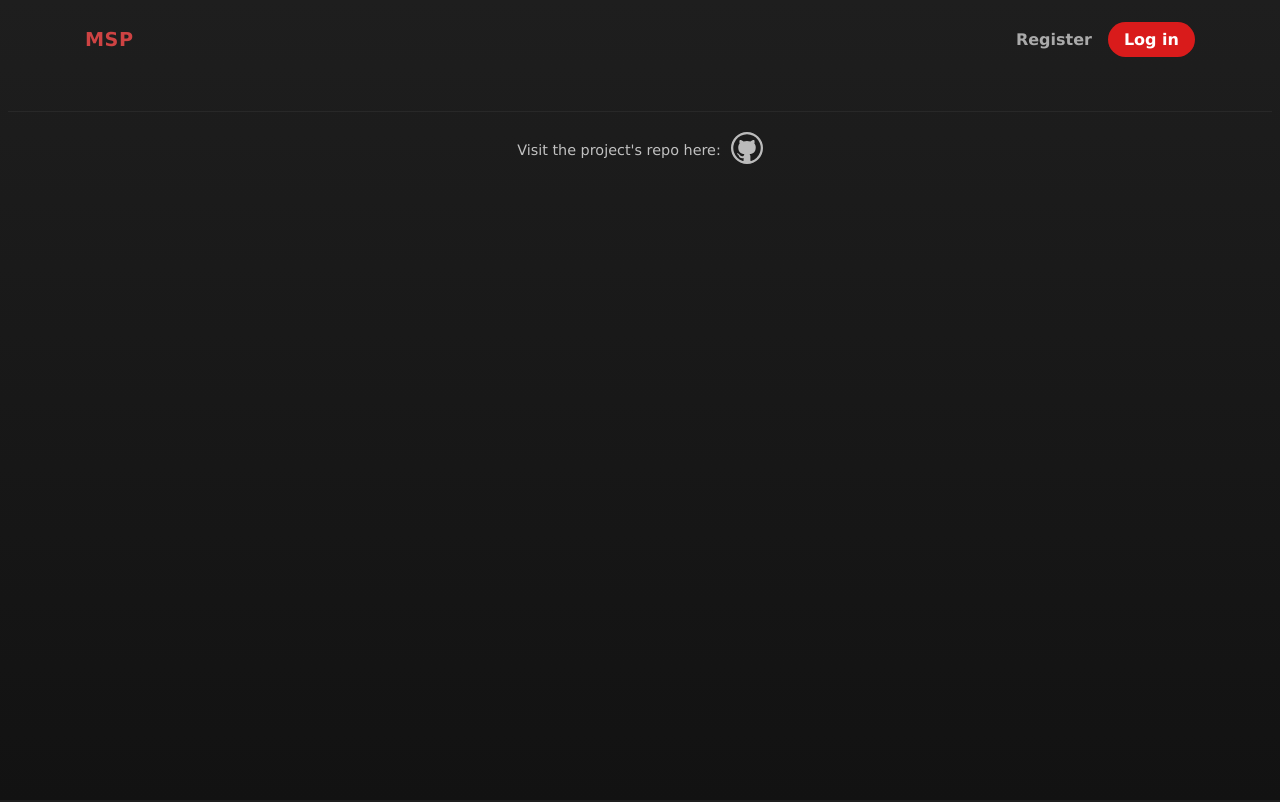
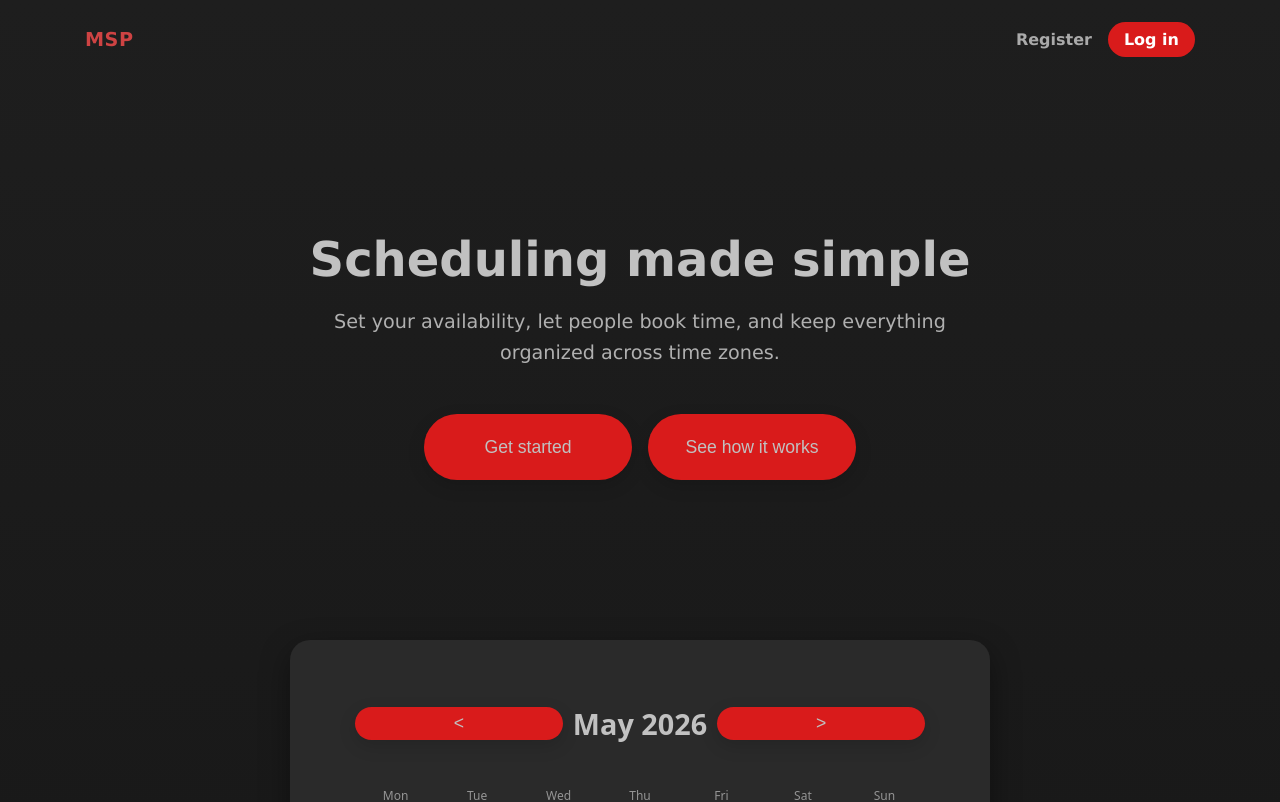
Before and after one commit to WiktorM413/meeting-scheduling-platform, a React (Vite) app in the folder frontend/: page / in a window 1280 px wide. Shown: the top 802 px of the page. Built offline with nearby package versions, Linux system fonts and the light colour scheme; no server answers.

Commit message:
Css fixed by very sigma programmer mSajewiczz on github

```diff
--- a/frontend/src/index.scss
+++ b/frontend/src/index.scss
@@ -9,11 +9,6 @@
 {
 	font-family: $global-font-family;
 	background: linear-gradient(to bottom, #1e1e1e, #121212);
-}
-
-html, body, #root
-{
-	height: 100%;
 }
 
 .msp
```
Also changed, not shown: frontend/src/Routes/HomeRoutes.tsx (+6 -2 lines).
